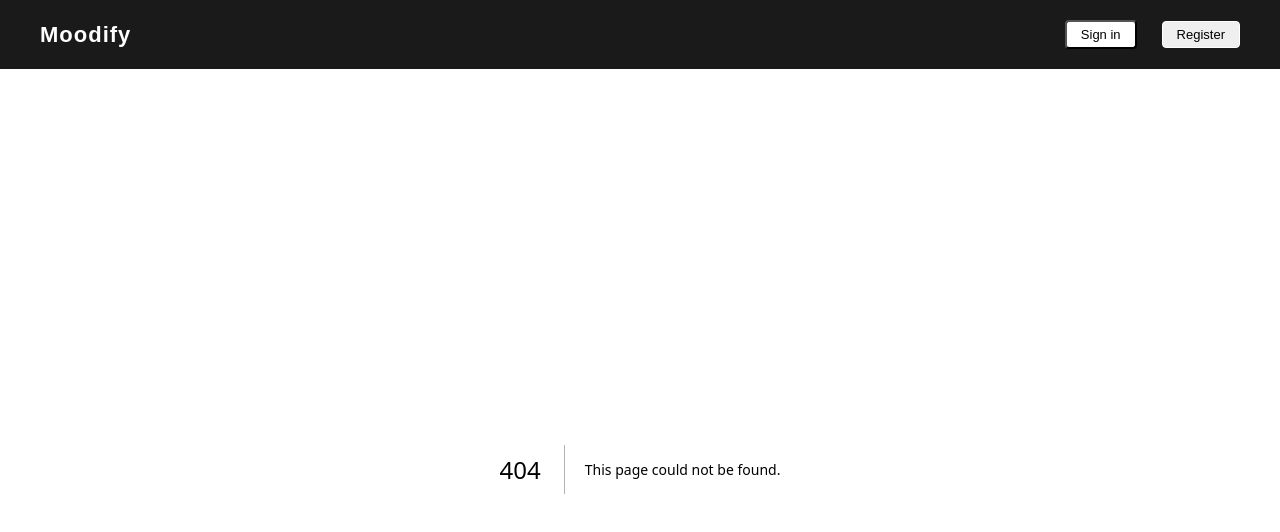
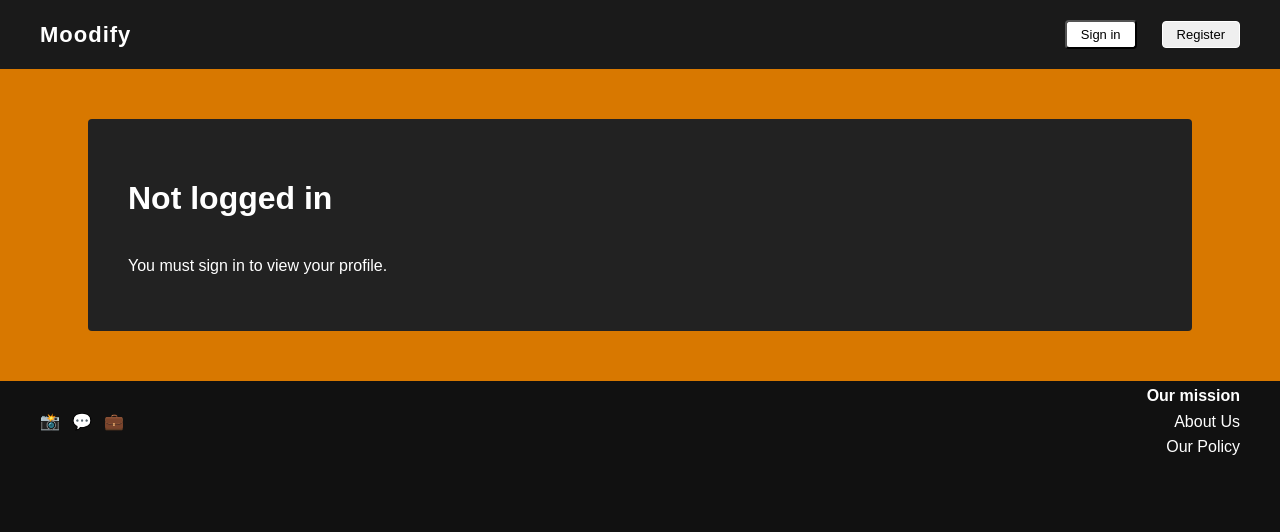
Before and after one commit to kani907/HCI-PROJECT, a Next.js app in the folder moodify/: page /profile in a window 1280 px wide. Before the commit this address had no page. Shown: the top 532 px of the page. Built offline with nearby package versions, Linux system fonts and the light colour scheme.

Commit message:
frontend nice

```diff
--- a/moodify/app/globals.css
+++ b/moodify/app/globals.css
@@ -159,6 +159,26 @@ html, body {
   margin-bottom: 40px;
 }
 
+.profile-card {
+  background: #222;
+  padding: 20px;
+  border-radius: 12px;
+  border: 1px solid white;
+  max-width: 400px;
+  margin-top: 20px;
+}
+
+.profile-row {
+  display: flex;
+  justify-content: space-between;
+  margin-bottom: 12px;
+  font-size: 1.1rem;
+}
+
+.profile-row strong {
+  color: #ff8c00;
+}
+
 
 /* -------------------------------------------------- */
 /* CARD GRID */
--- a/moodify/app/movie/[id]/page.tsx
+++ b/moodify/app/movie/[id]/page.tsx
@@ -1,3 +1,5 @@
+import AddToProfileButton from "@/app/components/AddToProfileButton";
+
 interface MoviePageProps {
   params: Promise<{
     id: string;
@@ -47,6 +49,7 @@ export default async function MovieProfile({ params }: MoviePageProps) {
           marginTop: "30px",
         }}
       />
+      <AddToProfileButton movieId={id} />
     </div>
   );
 }
--- /dev/null
+++ b/moodify/app/profile/page.tsx
@@ -0,0 +1,80 @@
+"use client";
+
+import { useEffect, useState } from "react";
+import { useRouter } from "next/navigation";
+
+export default function ProfilePage() {
+  const [user, setUser] = useState<any | null>(null);
+  const [loading, setLoading] = useState(true);
+  const router = useRouter();
+
+  useEffect(() => {
+    const token = localStorage.getItem("token");
+
+    if (!token) {
+      setLoading(false);
+      return;
+    }
+
+    try {
+      const payload = JSON.parse(atob(token.split(".")[1]));
+      const userId = payload.sub; // <-- ID usera
+
+      fetch(`http://localhost:8000/users/find/${userId}`, {
+        headers: {
+          Authorization: `Bearer ${token}`
+        }
+      })
+        .then((res) => {
+          if (!res.ok) throw new Error("Unauthorized");
+          return res.json();
+        })
+        .then((data) => {
+          setUser(data);
+          setLoading(false);
+        })
+        .catch(() => {
+          setLoading(false);
+        });
+
+    } catch {
+      setLoading(false);
+    }
+
+  }, []);
+
+  if (loading) {
+    return (
+      <div className="orange-frame">
+        <div className="content-box">
+          <h1 className="rec-title">Loading...</h1>
+        </div>
+      </div>
+    );
+  }
+
+  if (!user) {
+    return (
+      <div className="orange-frame">
+        <div className="content-box">
+          <h1 className="rec-title">Not logged in</h1>
+          <p>You must sign in to view your profile.</p>
+        </div>
+      </div>
+    );
+  }
+
+  return (
+    <div className="orange-frame">
+      <div className="content-box">
+        <h1 className="rec-title">Your Profile</h1>
+
+        <div className="profile-box">
+          <p><strong>Name:</strong> {user.name}</p>
+          <p><strong>Email:</strong> {user.email}</p>
+          <p><strong>Role:</strong> {user.role}</p>
+        </div>
+      </div>
+    </div>
+  );
+}
```
Also changed, not shown: moodify/app/components/AddToProfileButton.tsx (added, +26 -0 lines).
